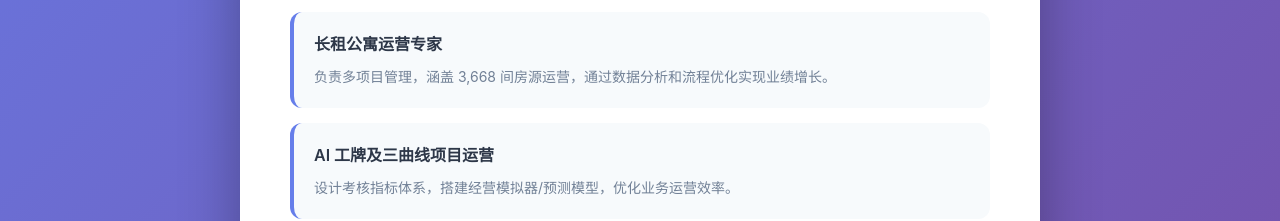
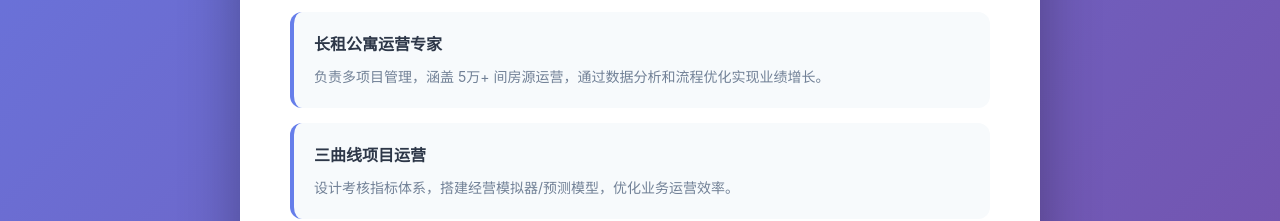
Before and after one commit to grui817/grui817.github.io, a plain HTML site: page index.html in a window 1280 px wide. Shown: the part 691-912 px from the top of the page. Drawn offline with Linux system fonts and the light colour scheme.

Commit message:
Update index.html
编辑邮箱，优化内容

```diff
--- a/index.html
+++ b/index.html
@@ -58,10 +58,10 @@
             <div class="projects">
                 <div class="project-card">
                     <div class="project-title">长租公寓运营专家</div>
-                    <div class="project-desc">负责多项目管理，涵盖 3,668 间房源运营，通过数据分析和流程优化实现业绩增长。</div>
+                    <div class="project-desc">负责多项目管理，涵盖 5万+ 间房源运营，通过数据分析和流程优化实现业绩增长。</div>
                 </div>
                 <div class="project-card">
-                    <div class="project-title">AI 工牌及三曲线项目运营</div>
+                    <div class="project-title">三曲线项目运营</div>
                     <div class="project-desc">设计考核指标体系，搭建经营模拟器/预测模型，优化业务运营效率。</div>
                 </div>
             </div>
@@ -79,7 +79,7 @@
             <h2 class="section-title" style="border: none;">联系我</h2>
             <div class="contact-links">
                 <a href="https://github.com/grui817" class="contact-link" target="_blank">GitHub</a>
-                <a href="mailto:your-email@example.com" class="contact-link">邮箱</a>
+                <a href="mailto:grui817@qq.com" class="contact-link">邮箱</a>
             </div>
         </div>
         <div class="footer">
```
